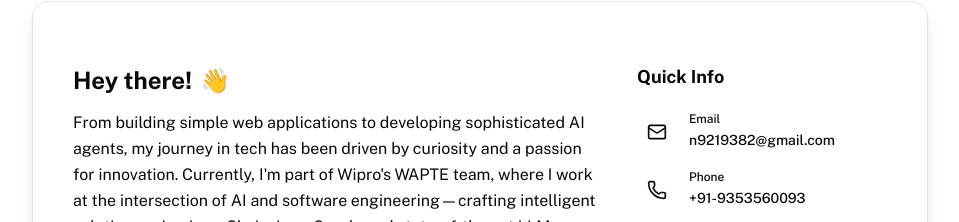
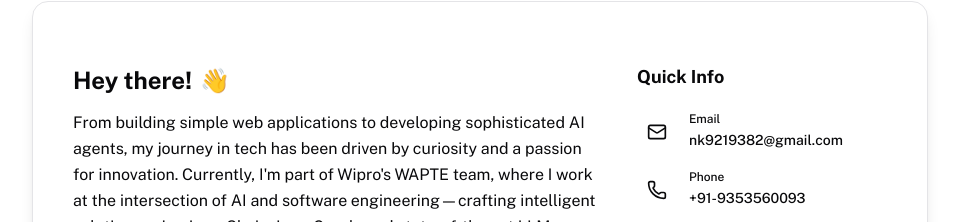
Before and after one commit to vetrinanda/MyPersonalPortfolio, a React (Vite) app in the folder portfolio-frontend/: page / in a window 1280 px wide. Shown: the part 1017-1239 px from the top of the page, without its empty margins (160-1119 px from the left). Built offline with nearby package versions, Linux system fonts and the light colour scheme.

Commit message:
changed the data section

```diff
--- a/portfolio-frontend/src/data/portfolioData.js
+++ b/portfolio-frontend/src/data/portfolioData.js
@@ -10,7 +10,7 @@ export const portfolioData = {
         bio: `From building simple web applications to developing sophisticated AI agents, my journey in tech has been driven by curiosity and a passion for innovation. Currently, I'm part of Wipro's WAPTE team, where I work at the intersection of AI and software engineering—crafting intelligent solutions using LangChain, LangGraph, and state-of-the-art LLM frameworks. Every day, I tackle new challenges in building AI-powered applications with FastAPI and React, transforming complex requirements into elegant, scalable solutions. Whether it's designing type-safe AI models with Pydantic or creating seamless user experiences with shadcn/ui, I'm constantly learning and evolving. I believe the future of software is intelligent, and I'm excited to be part of building it.`,
         profileImage: "/images/profile.jpg",
         resumePDF: "/files/resume.pdf",
-        email: "n9219382@gmail.com",
+        email: "nk9219382@gmail.com",
         phone: "+91-9353560093",
         location: "Bangalore, India",
         socialLinks: {
```
